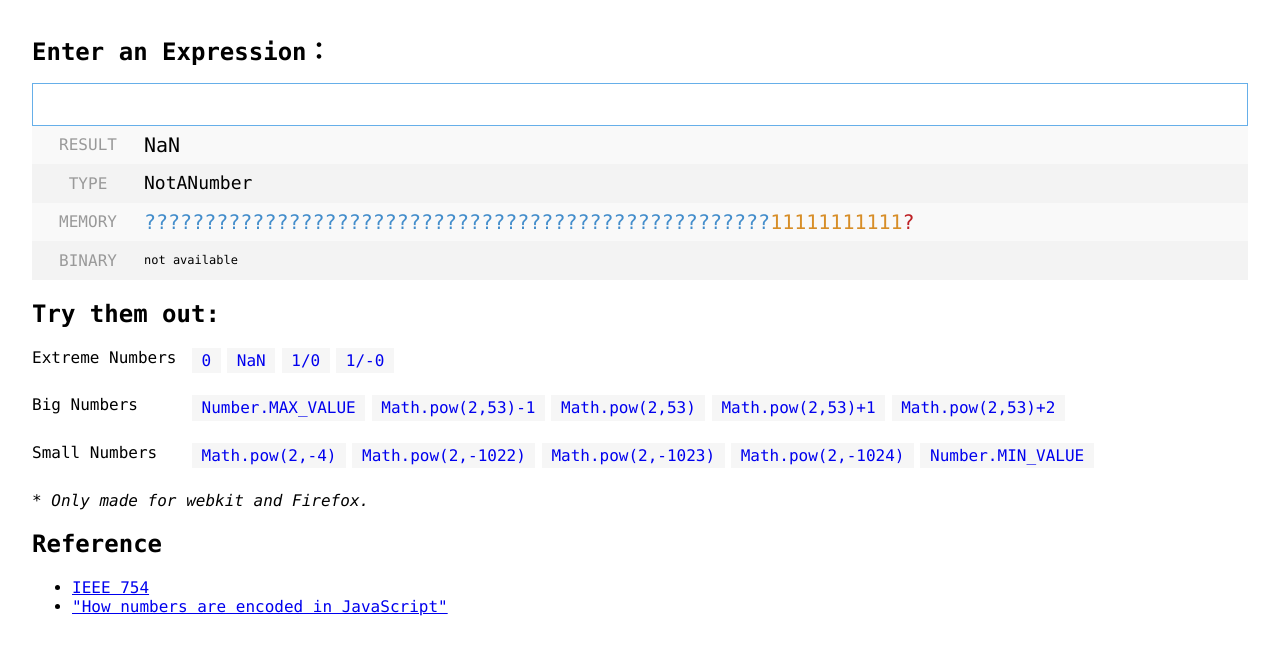
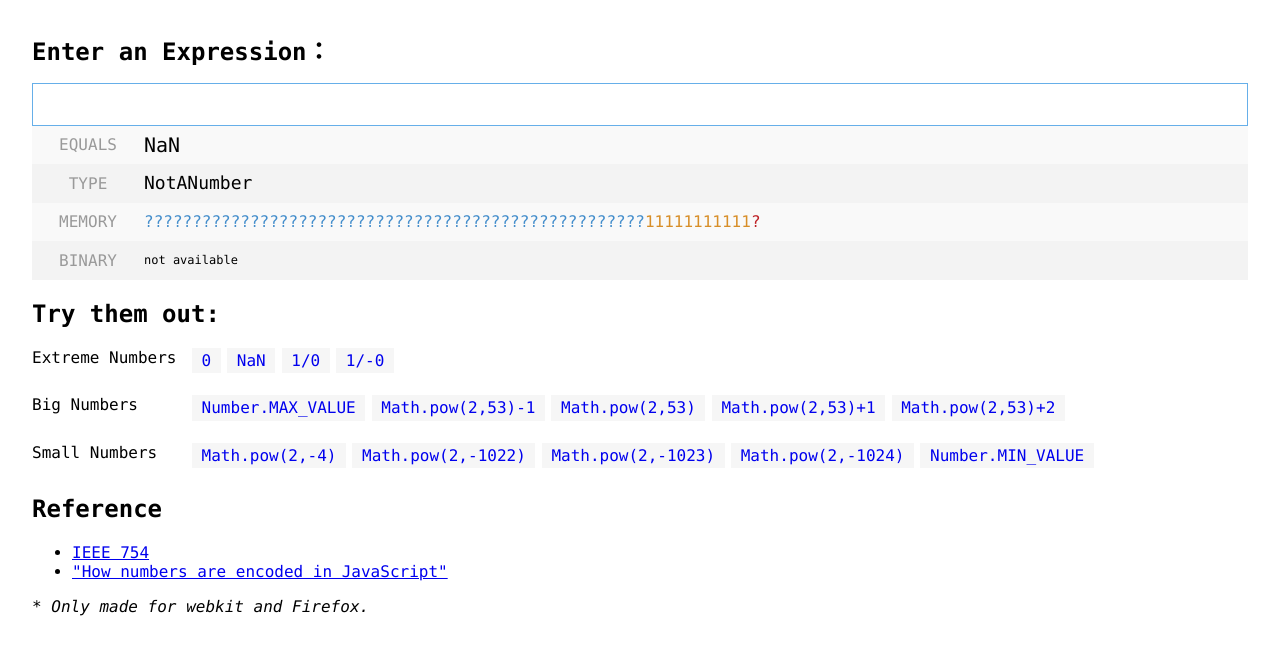
Before and after one commit to alvarto/VisualNumeric64, a plain HTML site: page index.html in a window 1280 px wide. Drawn offline with Linux system fonts and the light colour scheme.

Commit message:
Small changes

```diff
--- a/index.html
+++ b/index.html
@@ -10,7 +10,7 @@
 <body>
 	<h1>Enter an Expression：</h1>
 	<input type="text" id="text">
-	<ul id="result" class="result">
+	<ul id="result" class="results">
 	</ul>
 	<div class="try">
 		<h2>Try them out:</h2>
@@ -66,9 +66,6 @@
 			</dd>
 		</dl>
 	</div>
-	<p>
-		* <i>Only made for webkit and Firefox.</i>
-	</p>
 	<h2>Reference</h2>
 	<ul>
 		<li>
@@ -78,8 +75,11 @@
 			<a href="http://www.2ality.com/2012/04/number-encoding.html" target="_blank">"How numbers are encoded in JavaScript"</a>
 		</li>
 	</ul>
+	<p>
+		* <i>Only made for webkit and Firefox.</i>
+	</p>
 	<script type="text/html" id="template">
-		<li class="result">$result$</li>
+		<li class="equals">$result$</li>
 		<li class="type">$type$</li>
 		<li class="memory">
 			<span class="prefix">$mP$</span><span class="significant">$mX$</span><span class="exponent">$mY$</span><span class="plusminus">$mZ$</span>
--- a/style.css
+++ b/style.css
@@ -5,10 +5,10 @@ input { display: block; width: 100%; height: 43px; padding: 10px 1em 10px 7rem;
 input:focus { border-color: #66afe9; outline: 0; color: #66afe9; }
 h1 { font-size: 150%; margin-top: 0; }
 
-.result { background: #F3F3F3; padding: 0 ; margin: 0; }
-.result li { position: relative; padding: 0 .2rem 0 7rem; line-height: 2.4rem; list-style: none; }
-.result li:nth-child(odd) { background: #f9f9f9; }
-.result li:before { content: attr(class) ; width: 7rem; position: absolute; left: 0; top: 50%; bottom: 0; font-size: 1rem; height: 1rem; line-height: 1rem; text-align: center;
+.results { background: #F3F3F3; padding: 0 ; margin: 0; }
+.results li { position: relative; padding: 0 .2rem 0 7rem; line-height: 2.4rem; list-style: none; }
+.results li:nth-child(odd) { background: #f9f9f9; }
+.results li:before { content: attr(class) ; width: 7rem; position: absolute; left: 0; top: 50%; bottom: 0; font-size: 1rem; height: 1rem; line-height: 1rem; text-align: center;
 	margin-top: -.5rem; color: #999; text-transform: uppercase; }
 
 .try { padding-left: 0;  }
@@ -17,7 +17,7 @@ h1 { font-size: 150%; margin-top: 0; }
 .try dd { color: #667 ; background-color: #F6F6F6 ; float: left; margin: 0 .4rem .4rem 0 ; }
 .try dd a { display: block; height: 100%; padding: .2em .6em; text-decoration: none;}
 
-.result { font-size: 20px; }
+.equals { font-size: 20px; }
 .type { font-size: 18px; }
 .binary { font-size: 12px; }
 
```
Also changed, not shown: 1 other file.
